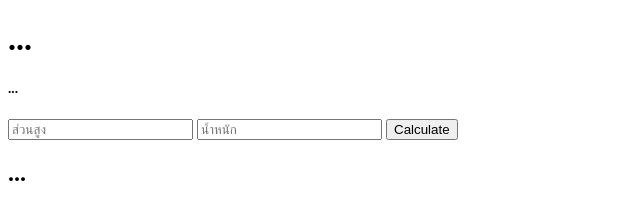
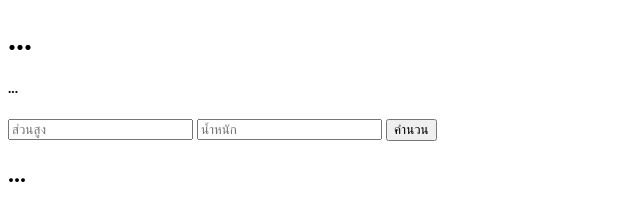
Before and after one commit to tOnzm/ssk-liff, a website: page index.html in a window 1280 px wide. Shown: the full height of the page, 0-640 px from the left. Drawn offline with Linux system fonts and the light colour scheme.

Commit message:
2 files modified

```diff
--- a/index.html
+++ b/index.html
@@ -20,7 +20,7 @@
       <h5>...</h5>
       <input type="number" id="height" placeholder="ส่วนสูง" />
       <input type="number" id="weight" placeholder="น้ำหนัก" />
-      <button type="button">Calculate</button>
+      <button type="button">คำนวน</button>
       <h2>...</h2>
     </div>
   </body>
--- a/style.css
+++ b/style.css
@@ -24,4 +24,5 @@ button {
 input[type='number'] {
   font-family: 'Prompt', sans-serif;
   width: 96px;
+  background-color: #fefefe;
 }
```
